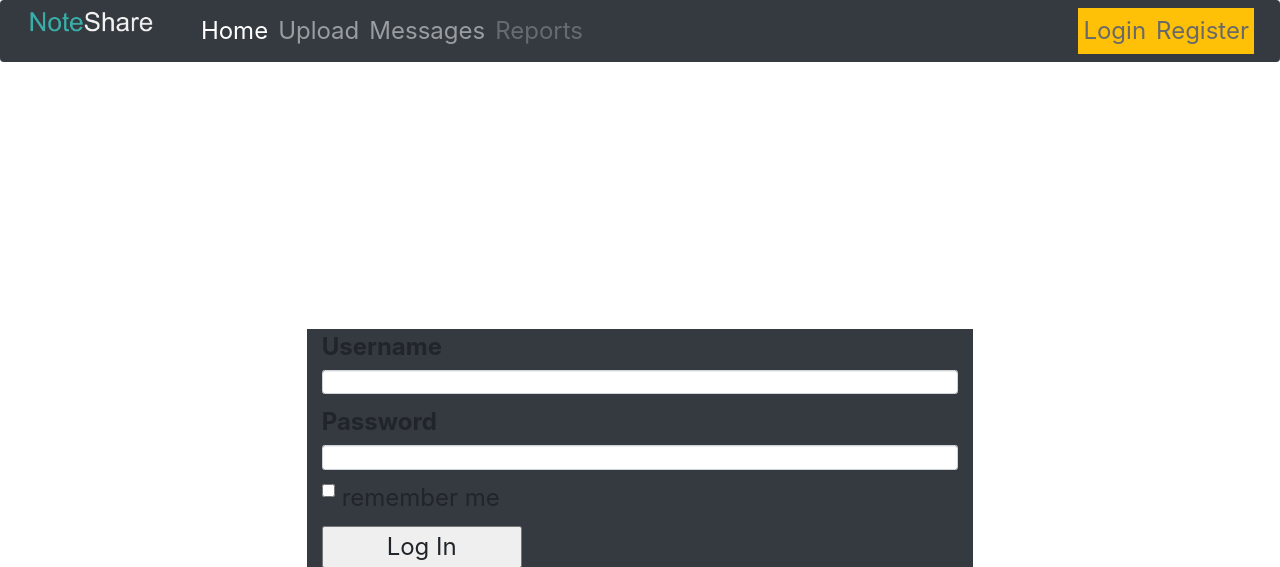
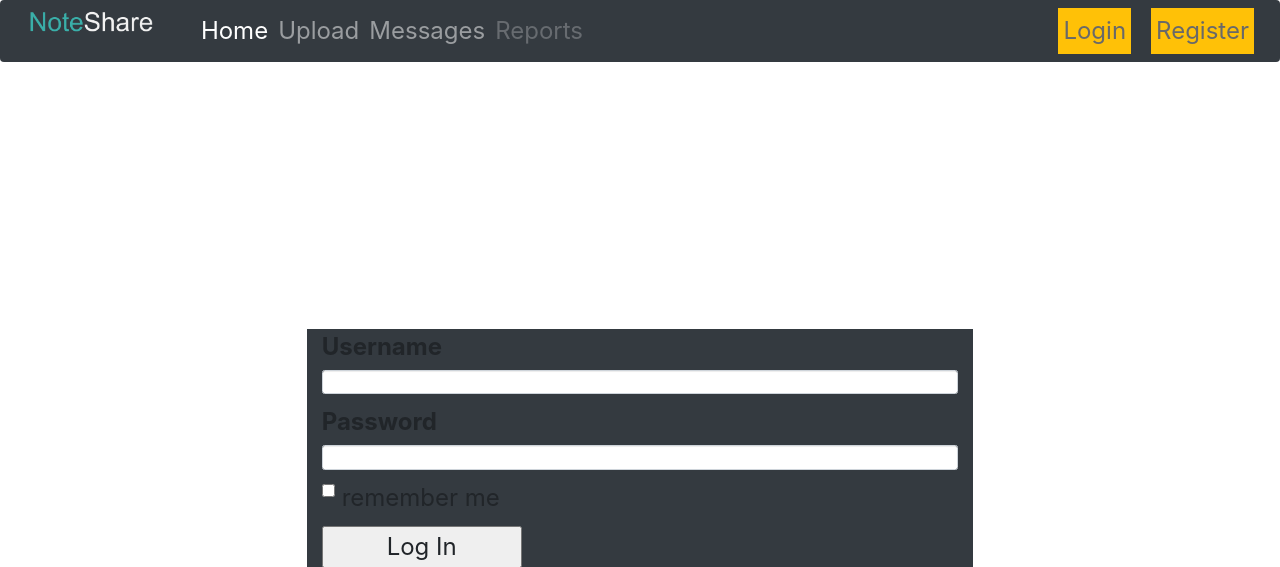
Before and after one commit to PinterAd/set09103, a Flask app: page /login in a window 1280 px wide. Shown: the top 567 px of the page. Run offline with Flask 2, Linux system fonts and the light colour scheme; some libraries are stand-ins or nearby versions.

Commit message:
Update login.html

```diff
--- a/templates/login.html
+++ b/templates/login.html
@@ -35,7 +35,7 @@ Noteshare
           <div class="navbar-nav ml-auto">
               <a href="login" class="nav-item nav-link btn-warning" style="color:dimgray;">Login</a>
 
-              <a href="register" class="nav-item nav-link btn-warning" style="color:dimgray; padding: left 20px;">Register</a>
+              <a href="register" class="nav-item nav-link btn-warning" style="color:dimgray; margin-left:20px;">Register</a>
           </div>
       </div>
   </nav>
```
